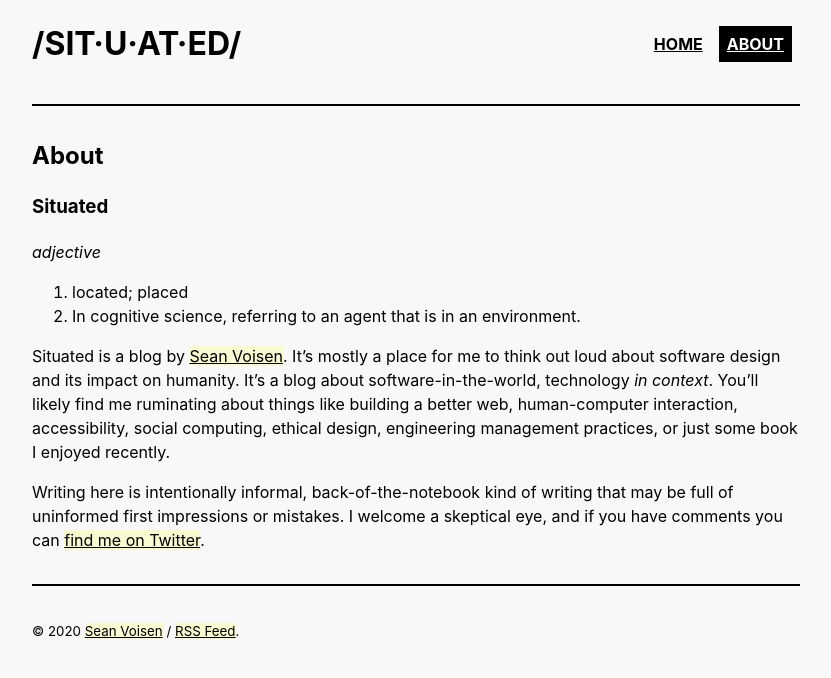
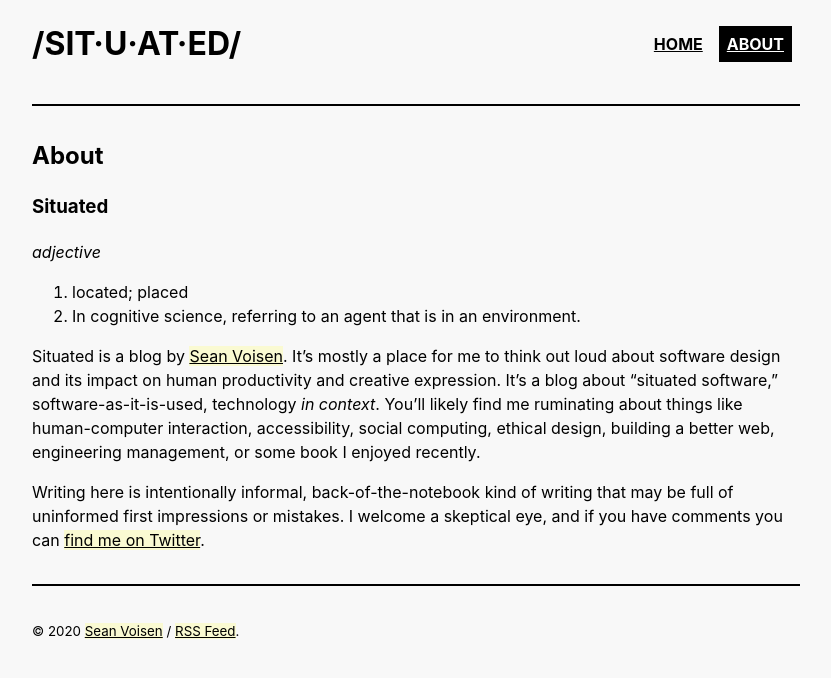
Before and after one commit to svoisen/situated.blog, a Jekyll site: the page built from _pages/about.md, in a window 1280 px wide. Shown: the top 678 px of the page, without its empty margins (224-1055 px from the left). Built offline with Jekyll 4.4.1, drawn with Linux system fonts in a browser that asks for light colours.

Commit message:
Update about page

```diff
--- a/_pages/about.md
+++ b/_pages/about.md
@@ -8,6 +8,6 @@ _adjective_
 1. located; placed
 2. In cognitive science, referring to an agent that is in an environment.
 
-Situated is a blog by [Sean Voisen](https://sean.voisen.org). It's mostly a place for me to think out loud about software design and its impact on humanity. It's a blog about software-in-the-world, technology _in context_. You'll likely find me ruminating about things like building a better web, human-computer interaction, accessibility, social computing, ethical design, engineering management practices, or just some book I enjoyed recently.
+Situated is a blog by [Sean Voisen](https://seanvoisen.com). It's mostly a place for me to think out loud about software design and its impact on human productivity and creative expression. It's a blog about “situated software,” software-as-it-is-used, technology _in context_. You'll likely find me ruminating about things like human-computer interaction, accessibility, social computing, ethical design, building a better web, engineering management, or some book I enjoyed recently.
 
 Writing here is intentionally informal, back-of-the-notebook kind of writing that may be full of uninformed first impressions or mistakes. I welcome a skeptical eye, and if you have comments you can [find me on Twitter](https://twitter.com/svoisen).
```
Also changed, not shown: 1 other file.
